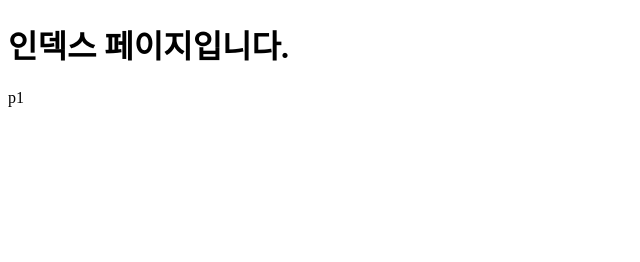
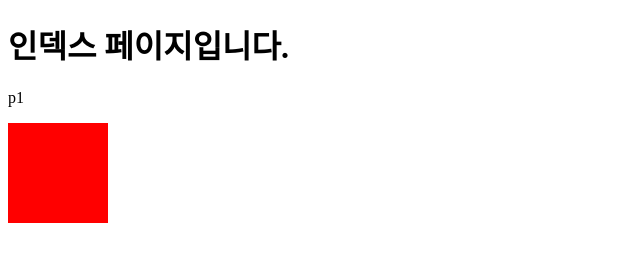
Before and after one commit to juntekc/hello_project, a plain HTML site: page index.html in a window 1280 px wide. Shown: the whole page, without its empty margins (0-640 px from the left). Drawn offline with Linux system fonts and the light colour scheme.

Commit message:
box added

```diff
--- a/index.html
+++ b/index.html
@@ -5,10 +5,19 @@
     <meta http-equiv="X-UA-Compatible" content="IE=edge">
     <meta name="viewport" content="width=device-width, initial-scale=1.0">
     <title>index.html</title>
+    <style>
+        .box{
+            width: 100px;
+            height: 100px;
+            border:1px;
+            background-color: red;
+        }
+    </style>
 </head>
 <body>
     <div class="container"></div>
     <h1>인덱스 페이지입니다.</h1>
     <p>p1</p>
+    <div class="box"></div>
 </body>
 </html>
```
